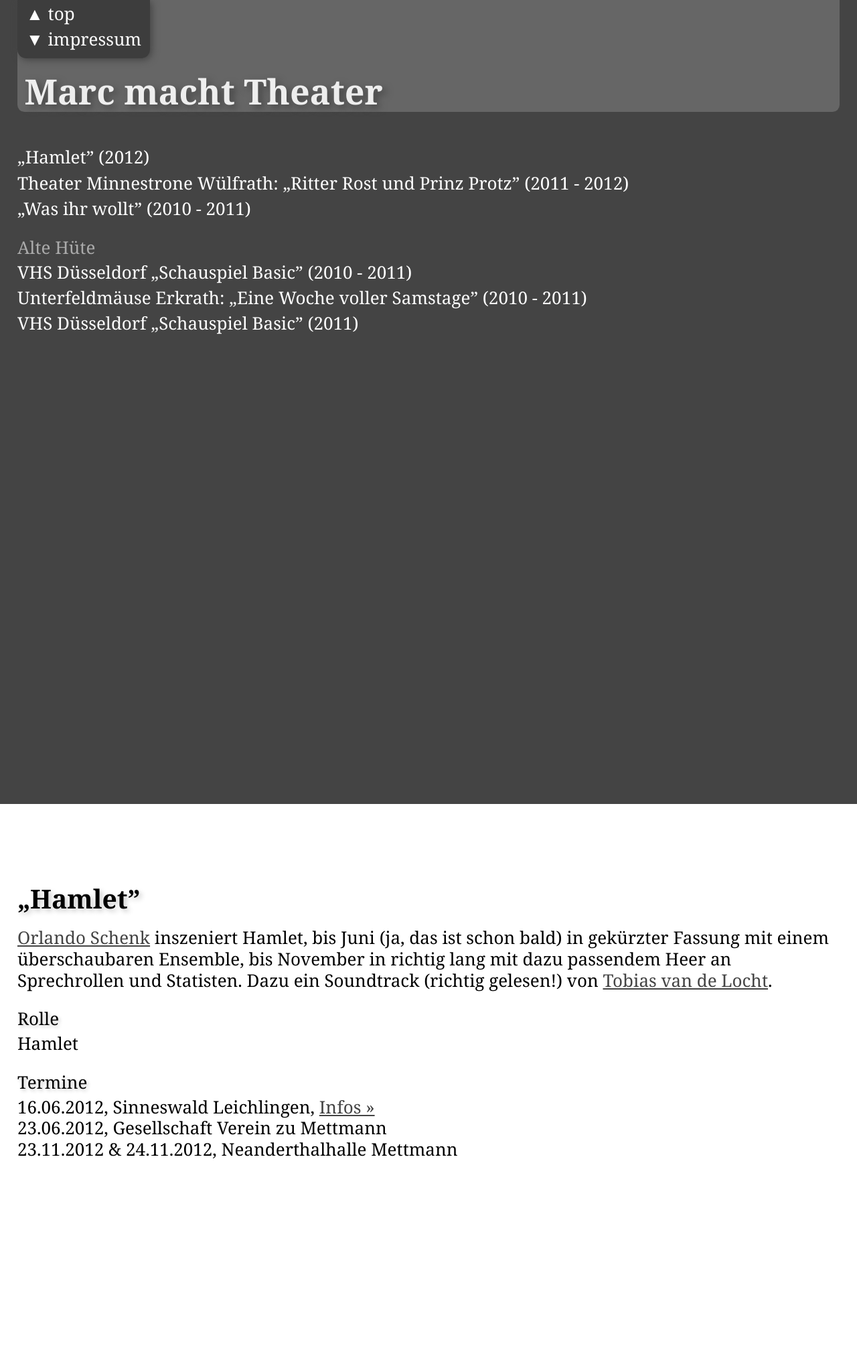
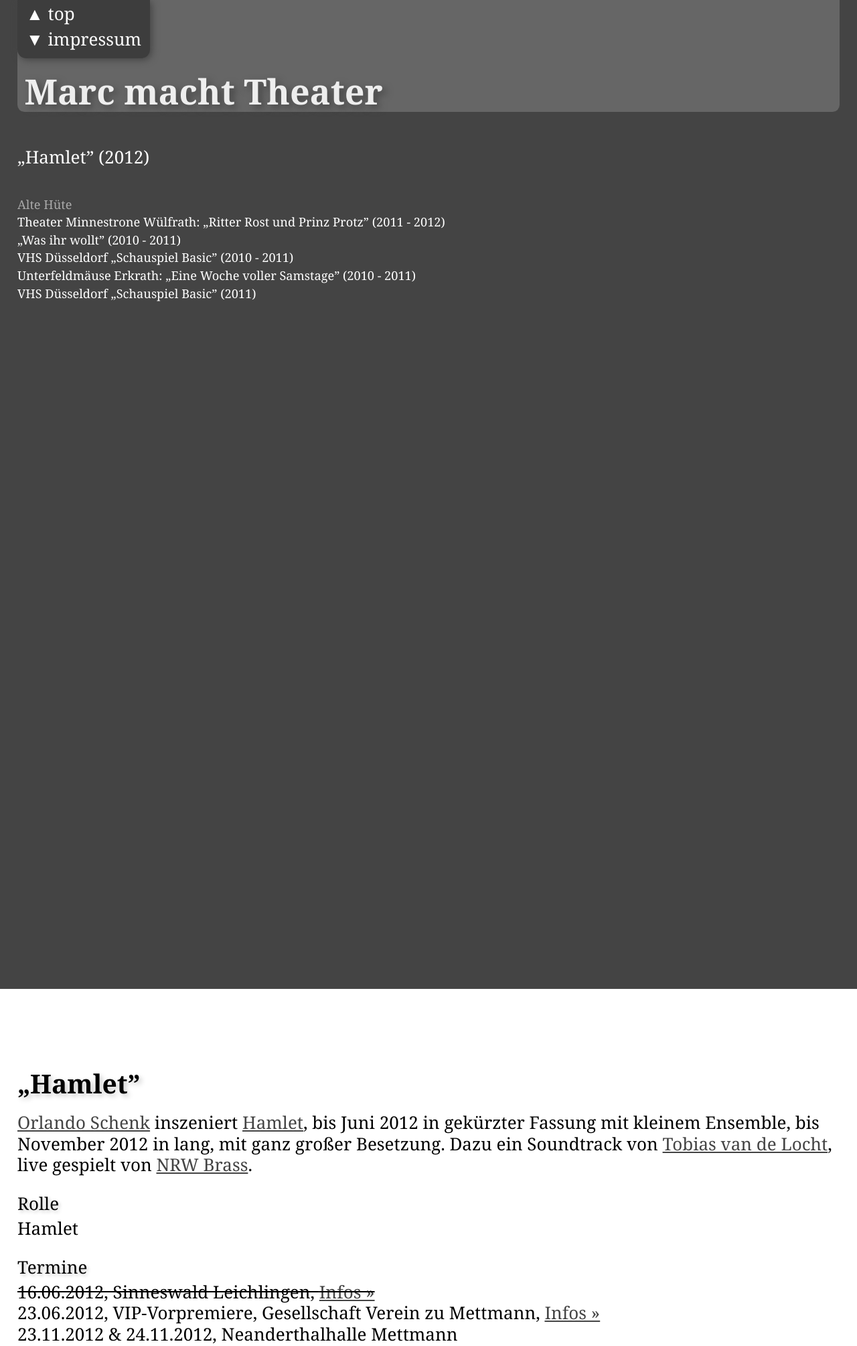
Before and after one commit to marcoliverteschke/marcmachttheater.de, a PHP site: page / in a window 1280 px wide. Shown: the top 2009 px of the page at 67% size. Run offline with PHP 8.4, Linux system fonts and the light colour scheme; some libraries are stand-ins or nearby versions; some web fonts are replaced.

Commit message:
Updated Hamlet and Ritter Rost. Some changes to styles and wording. Fixed a link in Sams.

```diff
--- a/htdocs/css/style.css
+++ b/htdocs/css/style.css
@@ -175,6 +175,12 @@ section {
 
 .navigation li {
 	margin-bottom: .25em;
+}
+
+section.archive {
+	font-size: .7em;
+	padding: 0;
+	padding-top: 1em;
 }
 
 p.list_title {
--- a/htdocs/index.html
+++ b/htdocs/index.html
@@ -5,11 +5,10 @@
   <!--[if IE]><![endif]-->
 
   <meta http-equiv="X-UA-Compatible" content="IE=edge,chrome=1">
-  <title>Marc macht Theater &mdash; Theaterzeug, in dem Marc-Oliver Teschke mitgespielt hat</title>
-  <meta name="description" content="Ein Journal der Theaterprojekte, in denen Marc-Oliver Teschke seit 2010 mitgewirkt hat, zum Beispiel an der Volkshochschule Düsseldorf, den Unterfeldmäusen Erkrath und dem Theater Minestrone Wülfrath.">
+  <title>Marc macht Theater &mdash; Marc-Oliver Teschke, Schauspieler aus Düsseldorf</title>
+  <meta name="description" content="Theaterprojekte, an denen Marc-Oliver Teschke mitgewirkt hat. Hamlet, Was ihr wollt, Ritter Rost, Eine Woche voller Samstage u.v.m.">
   <meta name="author" content="Marc-Oliver Teschke">
   <meta name="viewport" content="width=device-width; initial-scale=1.0; maximum-scale=1.0;">
-  <meta name="date" content="2011-09-26">
   <link rel="shortcut icon" href="/favicon.ico">
   <link rel="apple-touch-icon" href="/apple-touch-icon.png">
   <link href='http://fonts.googleapis.com/css?family=IM+Fell+English:regular,italic&subset=latin' rel='stylesheet' type='text/css'>
@@ -35,22 +34,23 @@
 		<h1>Marc macht Theater</h1>
 		<ul id="navigation" class="navigation">
 			<li><a id="link_hamlet-2012" href="#hamlet-2012">„Hamlet” (2012)</a></li>
-			<li><a id="link_minestrone-2011-2012-ritter-rost" href="#minestrone-2011-2012-ritter-rost">Theater Minnestrone Wülfrath: „Ritter Rost und Prinz Protz” (2011 - 2012)</a></li>
-			<li><a id="link_was-ihr-wollt-2010-2011"href="#was-ihr-wollt-2010-2011">„Was ihr wollt” (2010 - 2011)</a></li>
 		</ul>
-		<p class="list_title">Alte Hüte</p>
-		<ul class="navigation">
-			<li><a class="link_vhs-schauspiel-basic" id="link_vhs-schauspiel-basic-2010" href="#vhs-schauspiel-basic-2010">VHS Düsseldorf „Schauspiel Basic” (2010 - 2011)</a></li>
-			<li><a id="link_unterfeldmaeuse-2010-2011-eine-woche-voller-samstage" href="#unterfeldmaeuse-2010-2011-eine-woche-voller-samstage">Unterfeldmäuse Erkrath: &bdquo;Eine Woche voller Samstage&rdquo; (2010 - 2011)</a></li>
-			<li><a class="link_vhs-schauspiel-basic" id="link_vhs-schauspiel-basic-2011" href="#vhs-schauspiel-basic-2011">VHS Düsseldorf „Schauspiel Basic” (2011)</a></li>
-		</ul>
+		<section class="archive">
+			<p class="list_title">Alte Hüte</p>
+			<ul class="navigation">
+				<li><a id="link_minestrone-2011-2012-ritter-rost" href="#minestrone-2011-2012-ritter-rost">Theater Minnestrone Wülfrath: „Ritter Rost und Prinz Protz” (2011 - 2012)</a></li>
+				<li><a id="link_was-ihr-wollt-2010-2011"href="#was-ihr-wollt-2010-2011">„Was ihr wollt” (2010 - 2011)</a></li>
+				<li><a class="link_vhs-schauspiel-basic" id="link_vhs-schauspiel-basic-2010" href="#vhs-schauspiel-basic-2010">VHS Düsseldorf „Schauspiel Basic” (2010 - 2011)</a></li>
+				<li><a id="link_unterfeldmaeuse-2010-2011-eine-woche-voller-samstage" href="#unterfeldmaeuse-2010-2011-eine-woche-voller-samstage">Unterfeldmäuse Erkrath: &bdquo;Eine Woche voller Samstage&rdquo; (2010 - 2011)</a></li>
+				<li><a class="link_vhs-schauspiel-basic" id="link_vhs-schauspiel-basic-2011" href="#vhs-schauspiel-basic-2011">VHS Düsseldorf „Schauspiel Basic” (2011)</a></li>
+			</ul>
+		</section>
     </header>
 
     <div id="main">
 		<section id="hamlet-2012">
-			<a name="hamlet-2012"></a>
 			<h3>„Hamlet”</h3>
-			<p><a href="http://www.gesang-und-schauspiel.de/" target="_blank">Orlando Schenk</a> inszeniert Hamlet, bis Juni (ja, das ist schon bald) in gekürzter Fassung mit einem überschaubaren Ensemble, bis November in richtig lang mit dazu passendem Heer an Sprechrollen und Statisten. Dazu ein Soundtrack (richtig gelesen!) von <a href="http://www.tobiasvandelocht.com/neuigkeiten/2012/hamlet_in_mettmann.html" target="_blank">Tobias van de Locht</a>.</p>
+			<p><a href="http://www.gesang-und-schauspiel.de/" target="_blank">Orlando Schenk</a> inszeniert <a href="http://www.hamlet2012.de/" target="_blank">Hamlet</a>, bis Juni 2012 in gekürzter Fassung mit kleinem Ensemble, bis November 2012 in lang, mit ganz großer Besetzung. Dazu ein Soundtrack von <a href="http://www.tobiasvandelocht.com/neuigkeiten/2012/hamlet_in_mettmann.html" target="_blank">Tobias van de Locht</a>, live gespielt von <a href="http://www.nrwbrass.de/" target="_blank">NRW Brass</a>.</p>
 			<p class="list_title">Rolle</p>
 			<ul>
 				<li>Hamlet</i>
@@ -58,18 +58,23 @@
 			<p class="list_title">Termine</p>
 			<ul>
 				<li>
-					16.06.2012, Sinneswald Leichlingen, <a href="http://www.spinnerei-braun-brudes.de/index.php?view=details&id=133:musikschauspiel-hamlet&option=com_eventlist&Itemid=161" target="_blank">Infos »</a>
+					<strike>16.06.2012, Sinneswald Leichlingen, <a href="http://www.spinnerei-braun-brudes.de/index.php?view=details&id=133:musikschauspiel-hamlet&option=com_eventlist&Itemid=161" target="_blank">Infos »</a></strike>
 				</li>
 				<li>
-					23.06.2012, Gesellschaft Verein zu Mettmann
+					23.06.2012, VIP-Vorpremiere, Gesellschaft Verein zu Mettmann, <a href="http://www.gvm-me.de/termine-a-events.html" target="_blank">Infos »</a>
 				</li>
 				<li>
 					23.11.2012 & 24.11.2012, Neanderthalhalle Mettmann
 				</li>
 			</ul>
+			<p class="list_title">Presse</p>
+			<ul>
+				<li>
+					<a href="http://www.solinger-tageblatt.de/Home/Rhein-und-Wupper/Leichlingen/Leichlingen-Hamlet-begeistert-in-alter-Spinnerei-b7ca9491-f9ce-4ef7-8961-a44491ecc953-ds" target="_blank">Leichlingen: Hamlet begeistert in alter Spinnerei (Solinger Tageblatt)</a>
+				</li>
+			</ul>
 		</section>
 		<section id="minestrone-2011-2012-ritter-rost">
-			<a name="minestrone-2011-2012-ritter-rost"></a>
 			<h3>„Ritter Rost und Prinz Protz”</h3>
 			<p>Das <a href="http://www.theater-minestrone.de/" target="_blank">Theater Minestrone</a> zeigt, unter Leitung von Regisseurin <a href="http://www.praesentationstraining-karinbadar.de/" target="_blank">Karin Badar</a>, das Musical <a href="http://www.terzio.de/ritter-rost.html" target="_blank">„Ritter Rost und Prinz Protz”</a> und ich fühle mich gar nicht alt, nur weil ich noch nie davon gehört habe und wir früher auch mit Janosch sehr gut ausgekommen sind, ohne all diesen neumodischen Spökes. Jedenfalls hat man mich gefragt, ob ich nicht Lust hätte zu helfen, und verdammt, es ist Theater, also warum nicht, hm?</p>
 			<p class="list_title">Rollen</p>
@@ -89,7 +94,7 @@
 					<strike>16.11.2011, 15:00 Uhr, Jugendhaus Leichlingen</strike>
 				</li>
 				<li>
-					26.02.2012, 15:00 Uhr & 17:00 Uhr, Rü-Bühne Essen, <a href="http://www.ruebuehne.de/Spielplan/Default.aspx" target="_blank">Infos »</a>
+					<strike>26.02.2012, 15:00 Uhr & 17:00 Uhr, Rü-Bühne Essen, <a href="http://www.ruebuehne.de/Spielplan/Default.aspx" target="_blank">Infos »</a></strike>
 				</li>
 			</ul>
 			<p class="list_title">Presse</p>
@@ -103,7 +108,6 @@
 			</ul>
 		</section>
 		<section id="was-ihr-wollt-2010-2011">
-			<a name="was-ihr-wollt-2010-2011"></a>
 			<h3>„Was ihr wollt”</h3>
 			<p>Die Produktion von William Shakespeares Komödie <a href="http://de.wikipedia.org/wiki/Was_ihr_wollt" target="_blank">„Was ihr wollt”</a> ist ein Projekt des <a href="http://www.amateurtheater-nrw.de/" target="_blank">Amatheurtheaterverbands NRW</a>.</p>
 			<p>Sie ist ein Joint Venture der <a href="http://www.volksbühne-viersen.de/" target="_blank">Volksbühne Viersen</a>, des <a href="http://www.theater-minestrone.de/" target="_blank">Theaters Minestrone</a> aus Wülfrath und der <a href="http://unterfeldmaeuse.de/" target="_blank">Unterfeldmäuse</a> aus Erkrath im Rahmen der <a href="http://www.neanderland-biennale.de/" target="_blank">neanderland-biennale 2011</a> unter der Regie von Ulrich Schwarz aus Dresden.</p>
@@ -145,7 +149,6 @@
 			</ul>
 		</section>
 		<section class="vhs-schauspiel-basic" id="vhs-schauspiel-basic-2010">
-			<a name="vhs-schauspiel-basic-2010"></a>
 			<h3>VHS Düsseldorf „Schauspiel Basic”</h3>
 			<p>Auch dieses Semester findet unter Leitung von <a href="http://www.tatjana-auster.de/" target="_blank">Tatjana Auster</a> der Kurs „Schauspiel Basic” an der <a href="http://duesseldorf.de/vhs/" target="_blank">Volkshochschule Düsseldorf</a> statt. Erstmals werden wir die Ergebnisse unserer harten Arbeit in die Welt hinaus tragen und das Erarbeitete in der Volkshochschule am Düsseldorfer Hauptbahnhof präsentieren.</p>
 			<p class="list_title">Rollen</p>
@@ -163,7 +166,6 @@
 			</ul>
 		</section>
 		<section id="unterfeldmaeuse-2010-2011-eine-woche-voller-samstage">
-			<a name="unterfeldmaeuse-2010-2011-eine-woche-voller-samstage"></a>
 			<h3>Unterfeldmäuse Erkrath: &bdquo;Eine Woche voller <em>Sams</em>tage&rdquo;</h3>
 			<p>Die <a href="http://unterfeldmaeuse.de/" target="_blank">Unterfeldmäuse</a> aus Erkrath spielen Paul Maars „Eine Woche voller Samstage”.</p>
 			<p class="list_title">Rolle</p>
@@ -178,11 +180,10 @@
 			<p class="list_title">Presse</p>
 			<ul>
 				<li><a href="http://www.rp-online.de/duesseldorf/mettmann/nachrichten/mettmann/Spass-mit-dem-cleveren-SAMS_aid_973677.html" target="_blank">„Spaß mit dem cleveren SAMS” (RP Online)</a></li>
-				<li><a href="http://www.wz-newsline.de/lokales/kreis-mettmann/erkrath/wunschkonzert-mit-dem-sams-1.600741" target="_blank">„Wunschkonzert mit dem Sams” (WZ Online)</li>
+				<li><a href="http://www.wz-newsline.de/lokales/kreis-mettmann/erkrath/wunschkonzert-mit-dem-sams-1.600741" target="_blank">„Wunschkonzert mit dem Sams” (WZ Online)</a></li>
 			</ul>
 		</section>
 		<section class="vhs-schauspiel-basic" id="vhs-schauspiel-basic-2011">
-			<a name="vhs-schauspiel-basic-2011"></a>
 			<h3>VHS Düsseldorf „Schauspiel Basic”</h3>
 			<p>All wieder findet unter Leitung von <a href="http://www.tatjana-auster.de/" target="_blank">Tatjana Auster</a> der Kurs „Schauspiel Basic” an der <a href="http://duesseldorf.de/vhs/" target="_blank">Volkshochschule Düsseldorf</a> statt. Und auch dieses Semester werden wir die Ergebnisse unserer harten Arbeit in die Welt hinaus tragen und das Erarbeitete im Pestalozzihaus in Düsseldorf präsentieren.</p>
 			<p class="list_title">Rollen</p>
@@ -196,7 +197,6 @@
 			</ul>
 		</section>
 		<section id="impressum">
-			<a name="impressum"></a>
 			<h3>Impressum</h3>
 			Herausgeber und inhaltlich Verantwortlicher:
 			<address>
@@ -208,10 +208,6 @@
 			</address>
 		</section>
     </div>
-
-    <footer>
-
-    </footer>
   </div> <!-- end of #container -->
 
   <script src="http://ajax.googleapis.com/ajax/libs/jquery/1.4.2/jquery.min.js"></script>
--- a/htdocs/js/script.js
+++ b/htdocs/js/script.js
@@ -4,7 +4,7 @@
 
 $(document).ready(function(){
 	$('.navigation a').click(function(){
-		$('html, body').animate({scrollTop:$('a[name='+$(this).attr("href").substr(1)+']').offset().top - ($('#back_to_top').outerHeight() * 1)}, 'slow');
+		$('html, body').animate({scrollTop:$('[id="'+$(this).attr("href").substr(1)+'"]').offset().top - ($('#back_to_top').outerHeight() * 1)}, 'slow');
 		return false;
 	});
 });
```
Also changed, not shown: 1 other file.
